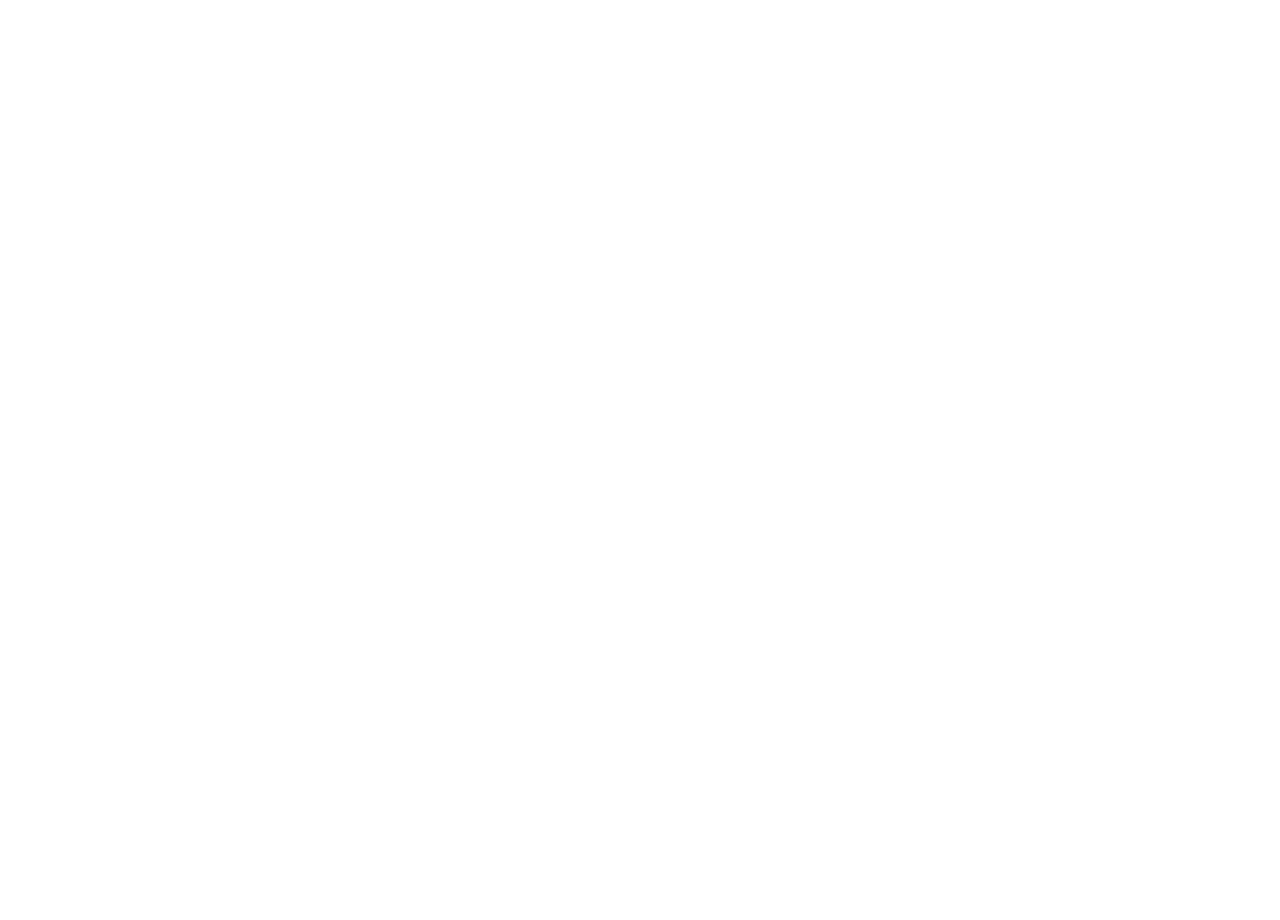
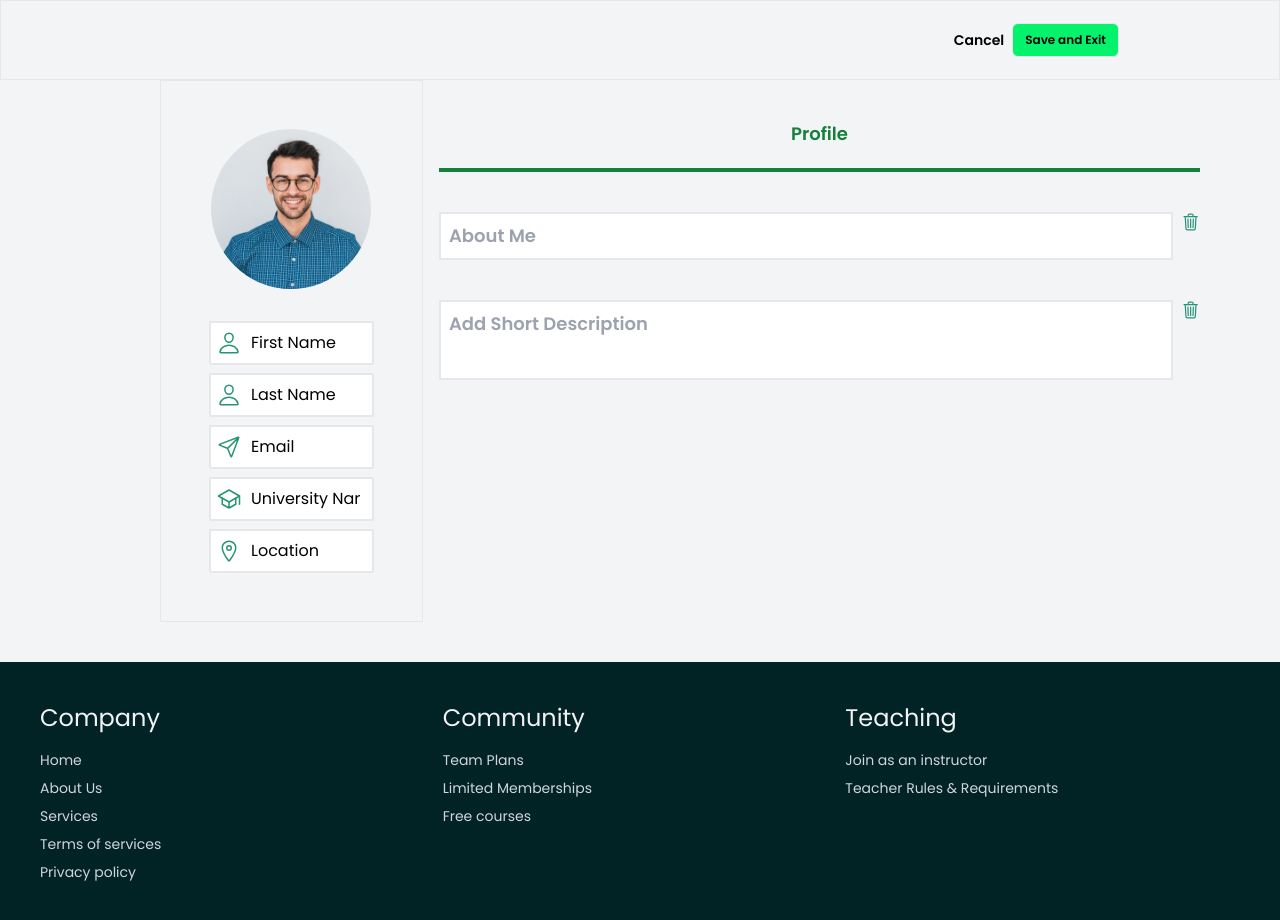
Before and after one commit to RifaOrin/LearnCS-Frontend, a React (Create React App) app: page /editprofilePage in a window 1280 px wide. Before the commit this address had no page. Shown: the top 920 px of the page. Before the commit the page ends 800 px from the top, so only its background shows below. Built offline with nearby package versions, Linux system fonts and the light colour scheme; what tailwindcss-blend-mode would draw is missing.

Commit message:
Edit Profile Page Design Added

```diff
--- a/src/App.js
+++ b/src/App.js
@@ -8,6 +8,7 @@
 import SearchResult from "./searchResult";
 import ResetPass from "./resetPassword";
 import Footer from "./footer";
+import Editprofile from "./editprofilePage";
 
 import {
   BrowserRouter as Router,
@@ -41,6 +42,8 @@
           <Route path="/searchResult/:searchValue" element={<SearchResult/>}></Route>
 
           <Route path="/footer" element={<Footer/>}></Route>
+
+          <Route path="/editprofilePage" element={<Editprofile/>}></Route>
       </Routes>
     </div>
     </Router>
--- a/src/LandingPage.js
+++ b/src/LandingPage.js
@@ -91,12 +91,13 @@
                     <h3 className="text-3xl my-5 font-bold max-w-2xl 2xl:text-4xl">
                         Knowledge with LearnCS
                     </h3>
-                    <p className="max-w-2xl my-5 text-base font-normal leading-7">
+                    <p className="max-w-2xl my-5 text-base font-normal leading-7 text-justify">
                         Discover a world of endless possibilities in the realm
                         of Computer Science, as LearnCS empowers you to master
                         new skills, broaden your horizons, and unleash your
                         potential.
                     </p>
+                    <Link to = "./courses">
                     <button
                         type="button"
                         className="text-xl font-bold inline-block bg-[#F2F2F2] text-[#498C60] py-2.5 px-6 mt-2.5 border-2
@@ -106,6 +107,7 @@
                     >
                         Explore courses
                     </button>
+                    </Link>
                 </div>
             </section>
             <Courses />
--- a/src/courseDetails.js
+++ b/src/courseDetails.js
@@ -112,7 +112,7 @@
             <div className="w-full flex flex-row bg-[#012326] pb-5">
                 <div className="pl-40 w-3/4 pt-20 pr-10 text-white">
                     <h1 className="text-4xl font-bold mb-5">{title}</h1>
-                    <p className="">{description}</p>
+                    <p className="text-justify">{description}</p>
                     <p className="mt-2">Category: {category}</p>
                     {instructor.map((instructorDetails) => {
                         const { id, name } = instructorDetails;
@@ -319,7 +319,7 @@
                                         </div>
                                     </div>
                                 </div>
-                                <p className="pt-5 pr-20 pb-6">{description}</p>
+                                <p className="pt-5 pr-20 pb-6 text-justify">{description}</p>
                             </div>
                         );
                     })}
--- /dev/null
+++ b/src/editprofilePage.js
@@ -0,0 +1,109 @@
+import Profilepic from "./images/profilePhoto.jpg";
+import { IonIcon } from "@ionic/react";
+import Footer from "./footer";
+import {personOutline, paperPlaneOutline, schoolOutline, locationOutline, trashOutline} from 'ionicons/icons';
+
+function Editprofile(){
+    return(
+        <body className="bg-gray-100 min-h-screen">
+            <div className="sticky top-0 z-10 w-full h-20 border bg-gray-100 flex justify-end items-center space-x-2 pr-40">
+                <button className="text-black text-sm font-semibold cursor-pointer">Cancel</button>
+                <button className="text-black text-xs font-semibold px-3 py-2 cursor-pointer border rounded-md outline-none bg-[#05F26C] hover:bg-[#0dc55d]">Save and Exit</button>
+
+            </div>
+            <div className="flex flex-col md:flex-row md:space-x-4 pl-20 pr-20 pb-10">
+                <div className="w-1/4 flex flex-col space-y-8 border ml-20 p-12 justify-center items-center">
+                    <div className="w-40 h-40 overflow-hidden rounded-full">
+                    <img src={Profilepic} className="object-cover w-full h-full"></img>
+                    </div>
+                    <div className="flex flex-col space-y-2">
+                            <div className="relative">
+                            <IonIcon
+                                icon={personOutline}
+                                className="text-2xl text-[#279477] absolute left-2 top-1/2 transform -translate-y-1/2"
+                            />
+                            <input
+                                    type="text"
+                                    placeholder="First Name"
+                                    className="border-2 outline-none w-full focus:border-2 focus:border-green-500 rounded-sm py-2 px-3 pl-10 placeholder-black ">
+                            </input>
+                            </div>
+                            <div className="relative">
+                            <IonIcon
+                                icon={personOutline}
+                                className="text-2xl text-[#279477] absolute left-2 top-1/2 transform -translate-y-1/2"
+                            />
+                            <input
+                                    type="text"
+                                    placeholder="Last Name"
+                                    className="border-2 outline-none focus:border-2 focus:border-green-500 w-full rounded-sm py-2 px-3 pl-10 placeholder-black ">
+                            </input>
+                            </div>
+                            <div className="relative">
+                            <IonIcon
+                                icon={paperPlaneOutline}
+                                className="text-2xl text-[#279477] absolute left-2 top-1/2 transform -translate-y-1/2"
+                            />
+                            <input
+                                    type="text"
+                                    placeholder="Email"
+                                    className="border-2 outline-none focus:border-2 focus:border-green-500 w-full rounded-sm py-2 px-3 pl-10 placeholder-black ">
+                            </input>
+                            </div>
+                            <div className="relative">
+                            <IonIcon
+                                icon={schoolOutline}
+                                className="text-2xl text-[#279477] absolute left-2 top-1/2 transform -translate-y-1/2"
+                            />
+                            <input
+                                    type="text"
+                                    placeholder="University Name"
+                                    className="border-2 outline-none focus:border-2 focus:border-green-500 w-full rounded-sm py-2 px-3 pl-10 placeholder-black ">
+                            </input>
+                            </div>
+                            <div className="relative">
+                            <IonIcon
+                                icon={locationOutline}
+                                className="text-2xl text-[#279477] absolute left-2 top-1/2 transform -translate-y-1/2"
+                            />
+                            <input
+                                    type="text"
+                                    placeholder="Location"
+                                    className="border-2 outline-none focus:border-2 focus:border-green-500 w-full rounded-sm py-2 px-3 pl-10 placeholder-black ">
+                            </input>
+                            </div>
+                    </div>
+                </div>
+                <div className="w-3/4">
+                    <button className="w-full pt-10 pb-5 border-b-4 text-lg font-semibold text-green-700 border-green-700 ">Profile</button>
+                    <div className="flex flex-row mt-10">
+                    <input type="text" placeholder="About Me"
+                    className="w-full border-2 pl-2 py-2 outline-none font-semibold text-lg focus:border-green-700"
+                    >
+                    </input>
+                    <IonIcon
+                            icon={trashOutline}
+                            className="text-xl text-[#279477] pl-2"
+                    />
+                    </div>
+                    <div className="flex flex-row mt-10">
+                    <input type="text" placeholder="Add Short Description"
+                    className="w-full pb-10 pl-2 pt-2 font-semibold text-lg border-2 outline-none focus:border-green-700"
+                    >
+                    </input>
+                    <IonIcon
+                            icon={trashOutline}
+                            className="text-xl text-[#279477] pl-2"
+                    />
+                    </div>
+
+
+                </div>
+            </div>
+            <Footer />
+
+        </body>
+
+    );
+}
+export default Editprofile;
```
Also changed, not shown: src/images/profilePhoto.jpg (added), src/profile.js (added).
